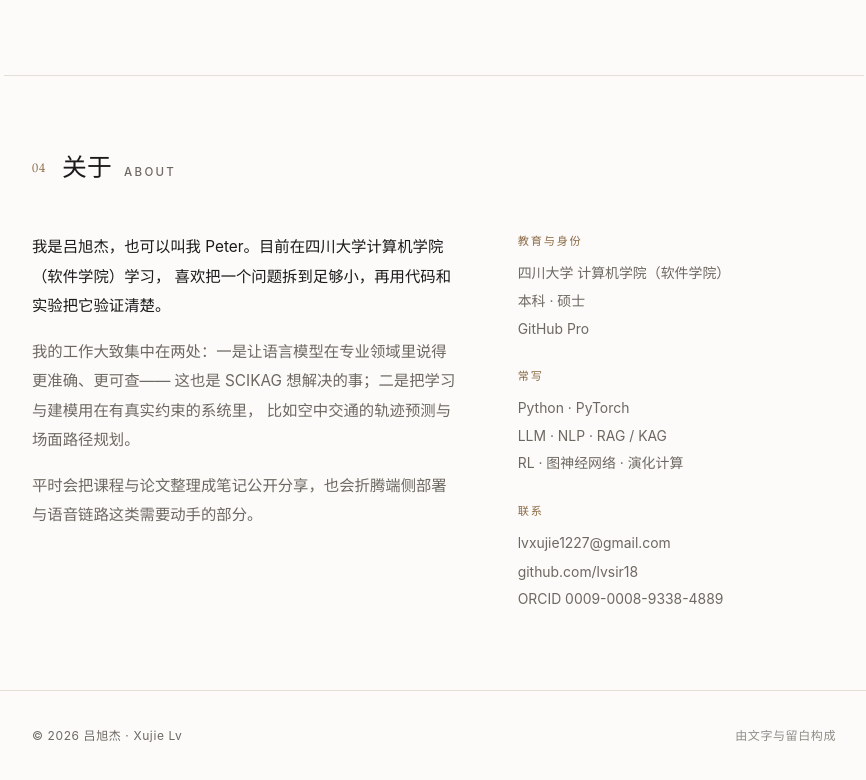
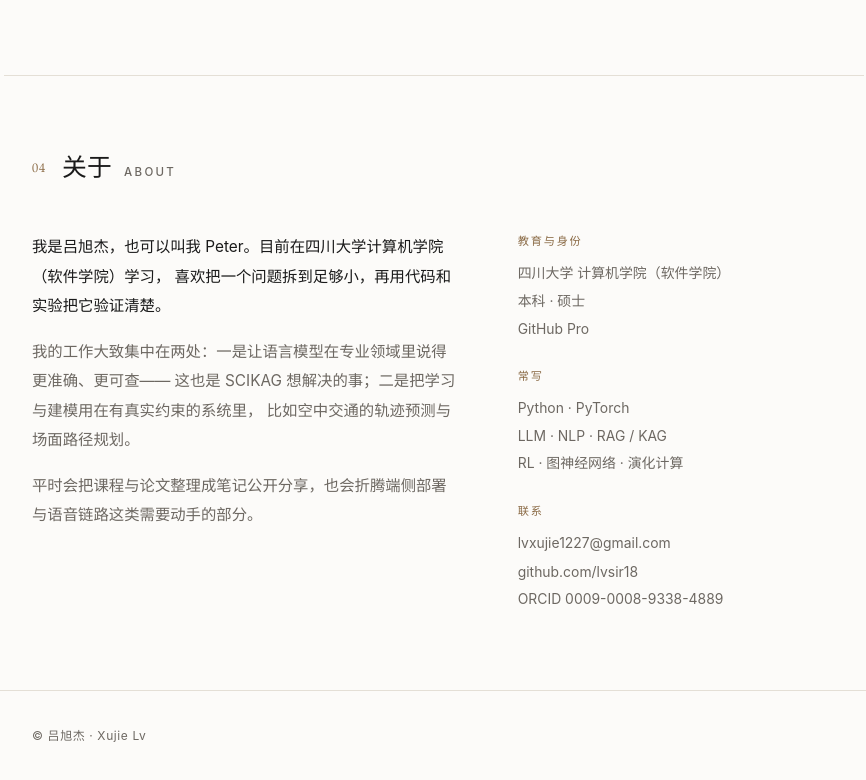
Before and after one commit to lvsir18/lvsir18.github.io, a plain HTML site: page index.html in a window 1280 px wide. Shown: the part 3574-4354 px from the top of the page, without its empty margins (206-1072 px from the left). Drawn offline with Linux system fonts and the light colour scheme.

Commit message:
chore: remove year from footer

```diff
--- a/assets/js/main.js
+++ b/assets/js/main.js
@@ -4,7 +4,6 @@
   var root = document.documentElement;
   var header = document.querySelector('.site-header');
   var toggle = document.querySelector('.theme-toggle');
-  var yearEl = document.getElementById('year');
   var reduceMotion = window.matchMedia('(prefers-reduced-motion: reduce)').matches;
 
   /* ---------- theme ---------- */
@@ -164,7 +163,4 @@
     btn.addEventListener('click', function () { copyEmail(btn); });
   });
 
-  /* ---------- year ---------- */
-
-  if (yearEl) yearEl.textContent = String(new Date().getFullYear());
 })();
--- a/index.html
+++ b/index.html
@@ -341,8 +341,7 @@
 
   <footer class="site-footer">
     <div class="wrap footer-inner">
-      <p>© <span id="year">2026</span> 吕旭杰 · Xujie Lv</p>
-      <p class="footer-quiet">由文字与留白构成</p>
+      <p>© 吕旭杰 · Xujie Lv</p>
     </div>
   </footer>
 
```
